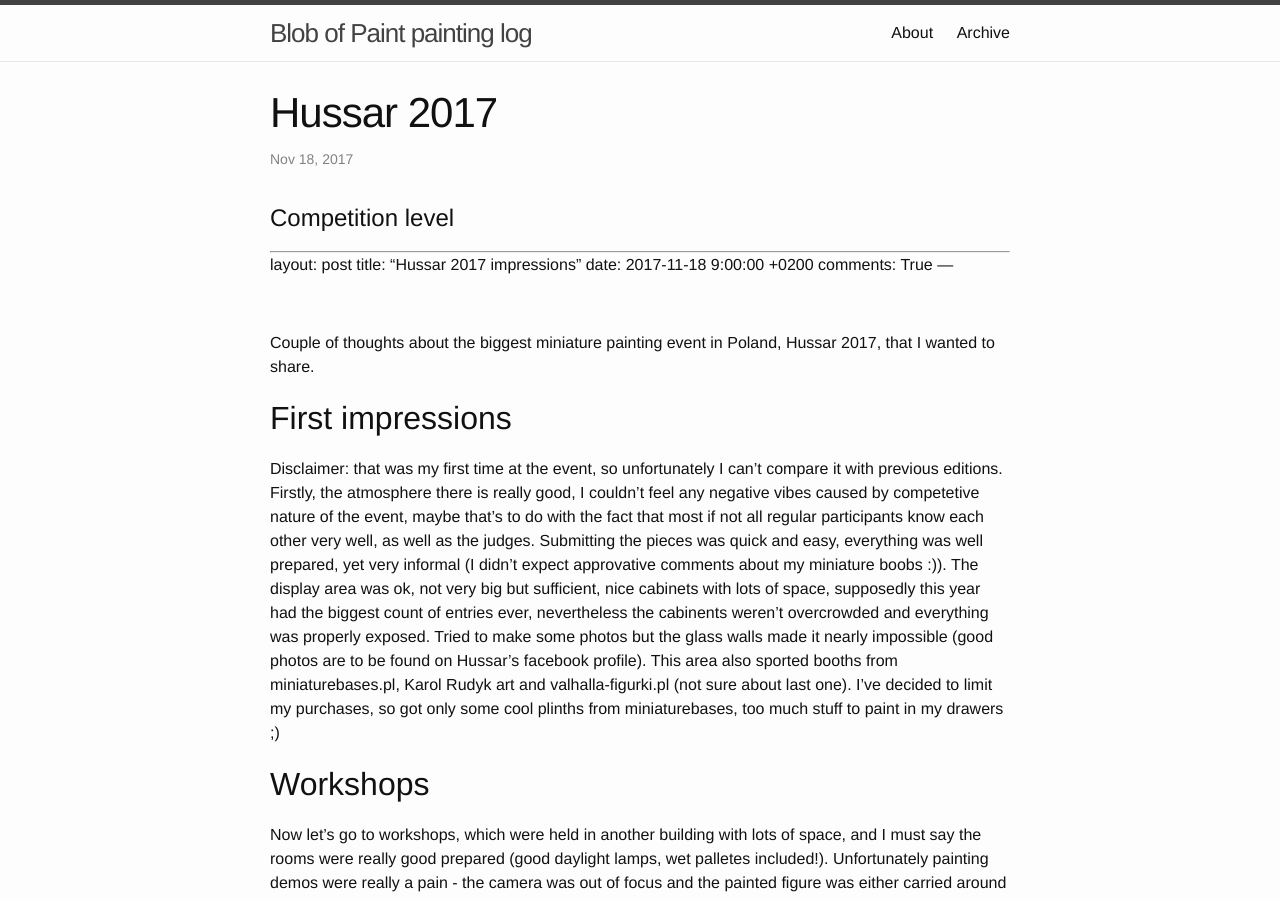
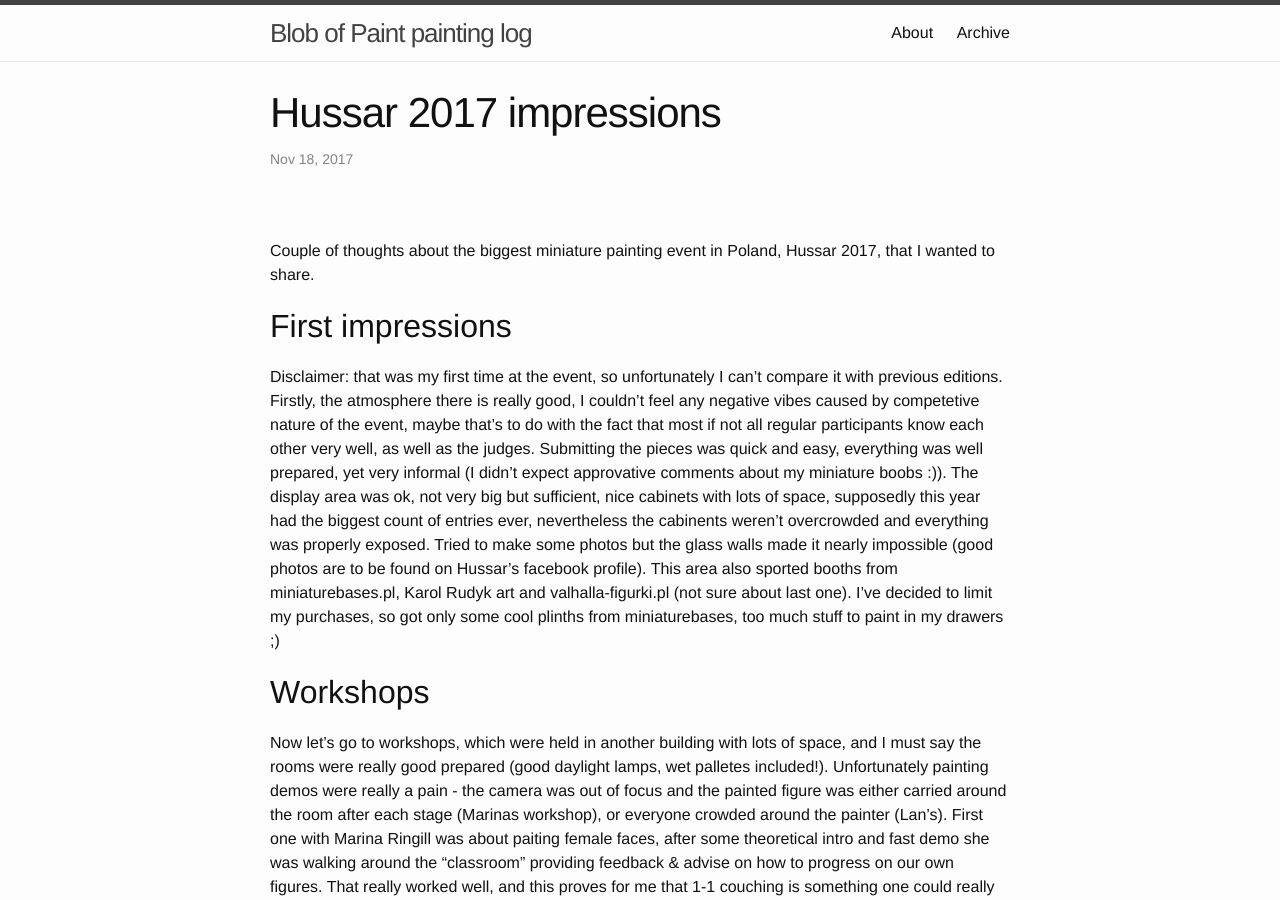
Before and after one commit to blobofpaint/blobofpaint.github.io, a Jekyll site: the page built from _posts/2017-11-18-hussar-2017.MARKDOWN, in a window 1280 px wide and 900 px high. Built offline with Jekyll 4.4.1, drawn with Linux system fonts in a browser that asks for light colours; our own code applies the rules of GitHub Pages for plain Markdown files; comment, search, counter and statistics services are not loaded; some of the changed text lies outside the part shown.

Commit message:
fixed markdown 4

```diff
--- a/_posts/2017-11-18-hussar-2017.MARKDOWN
+++ b/_posts/2017-11-18-hussar-2017.MARKDOWN
@@ -1,4 +1,3 @@
-# Competition level
 ---
 layout: post
 title: "Hussar 2017 impressions"
```
